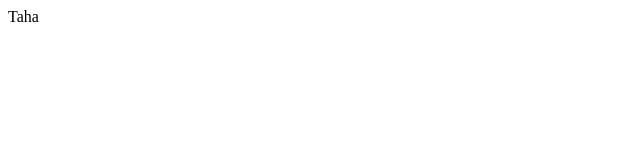
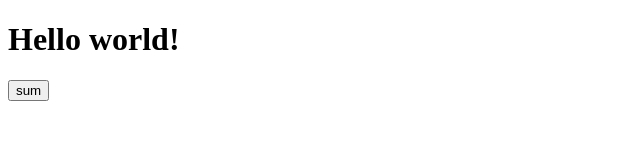
Before and after one commit to tafakharany/First-Gitty-for-Learning-, a plain HTML site: page index.html in a window 1280 px wide. Shown: the whole page, without its empty margins (0-640 px from the left). Drawn offline with Linux system fonts and the light colour scheme.

Commit message:
third Commit

```diff
--- a/index.html
+++ b/index.html
@@ -12,6 +12,7 @@
     <div id="dv">
         <h1>Hello world!</h1>
     </div>
+    <button onclick="scarm()">sum</button>
     <script src="main.js"></script>
 </body>
 
--- a/main.js
+++ b/main.js
@@ -1,10 +1,8 @@
-var x = document.getElementById("dv");
-x.innerHTML = "Taha";
-
 function scarm() {
+    var x = document.getElementById("dv");
     var x = 5,
-        y = 20;
-    return x + y;
+        y = 20,
+        sum = x + y;
+    console.log(sum);
+    x.innerHTML = sum.toString();
 }
-
-console.log(scarm());
```
